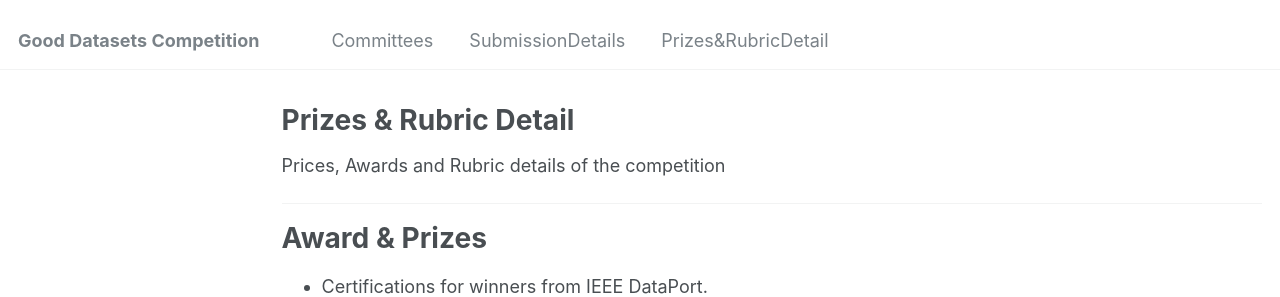
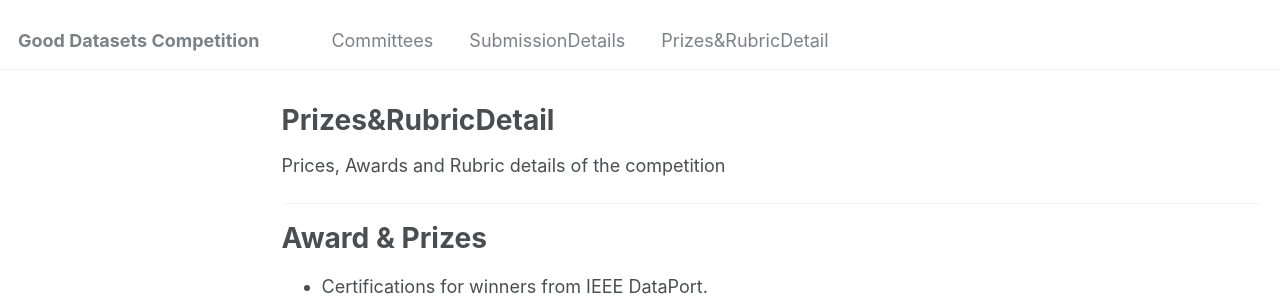
Before and after one commit to dpPEScomp/pesdpcompetition.github.io, a Jekyll site: the page built from _pages/Prizes.md, in a window 1280 px wide and 900 px high. Shown: the top 297 px of the window. Built offline with Jekyll 4.4.1, drawn with Linux system fonts in a browser that asks for light colours.

Commit message:
Update Prizes.md

```diff
--- a/_pages/Prizes.md
+++ b/_pages/Prizes.md
@@ -1,6 +1,6 @@
 ---
 layout: archive
-title: "Prizes & Rubric Detail"
+title: "Prizes&RubricDetail"
 permalink: /prizes/
 author_profile: false
 ---
```
